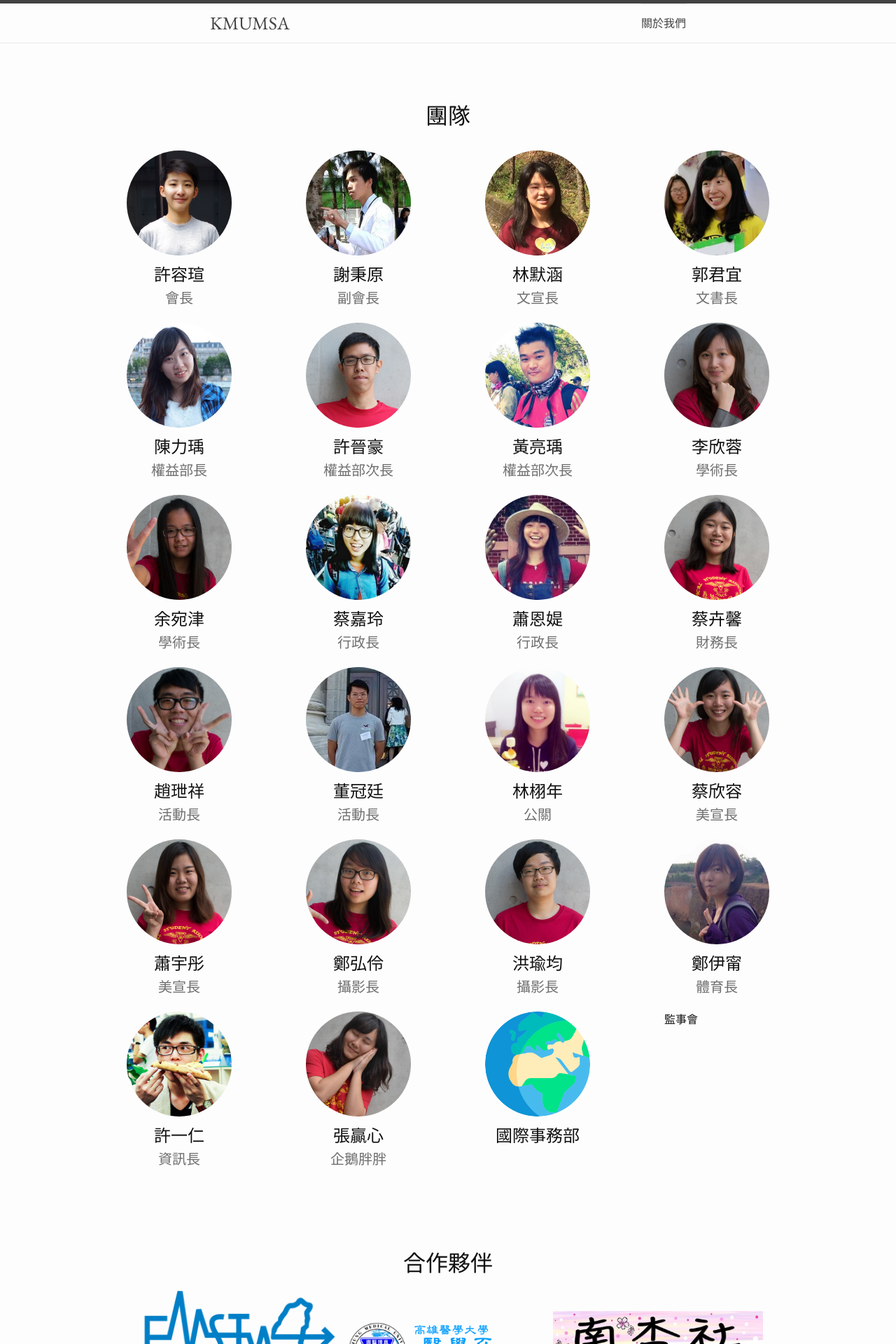
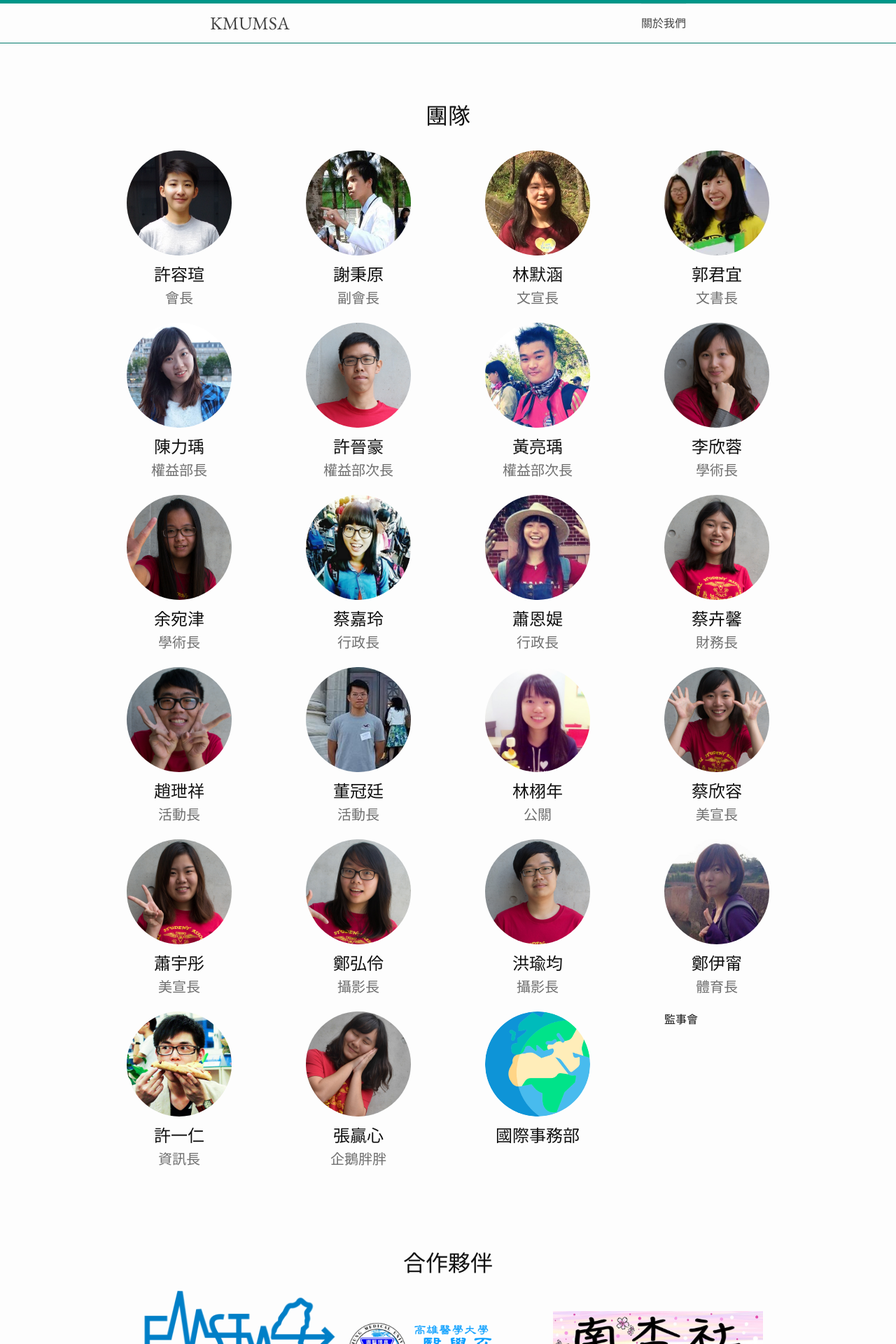
Before and after one commit to HsuYR/msasite, a Jekyll site: the page built from about.html, in a window 1280 px wide. Shown: the top 1920 px of the page at 70% size. Built offline with Jekyll 4.4.1, drawn with Linux system fonts in a browser that asks for light colours; some web fonts are replaced.

Commit message:
Change header border color

```diff
--- a/_sass/_layout.scss
+++ b/_sass/_layout.scss
@@ -2,8 +2,8 @@
  * Site header
  */
 .site-header {
-  border-top: 5px solid $grey-color-dark;
-  border-bottom: 1px solid $grey-color-light;
+  border-top: 5px solid $primary-color;
+  border-bottom: 1px solid $primary-color-dark;
   .wrapper {
     padding: 0;
   }
```
